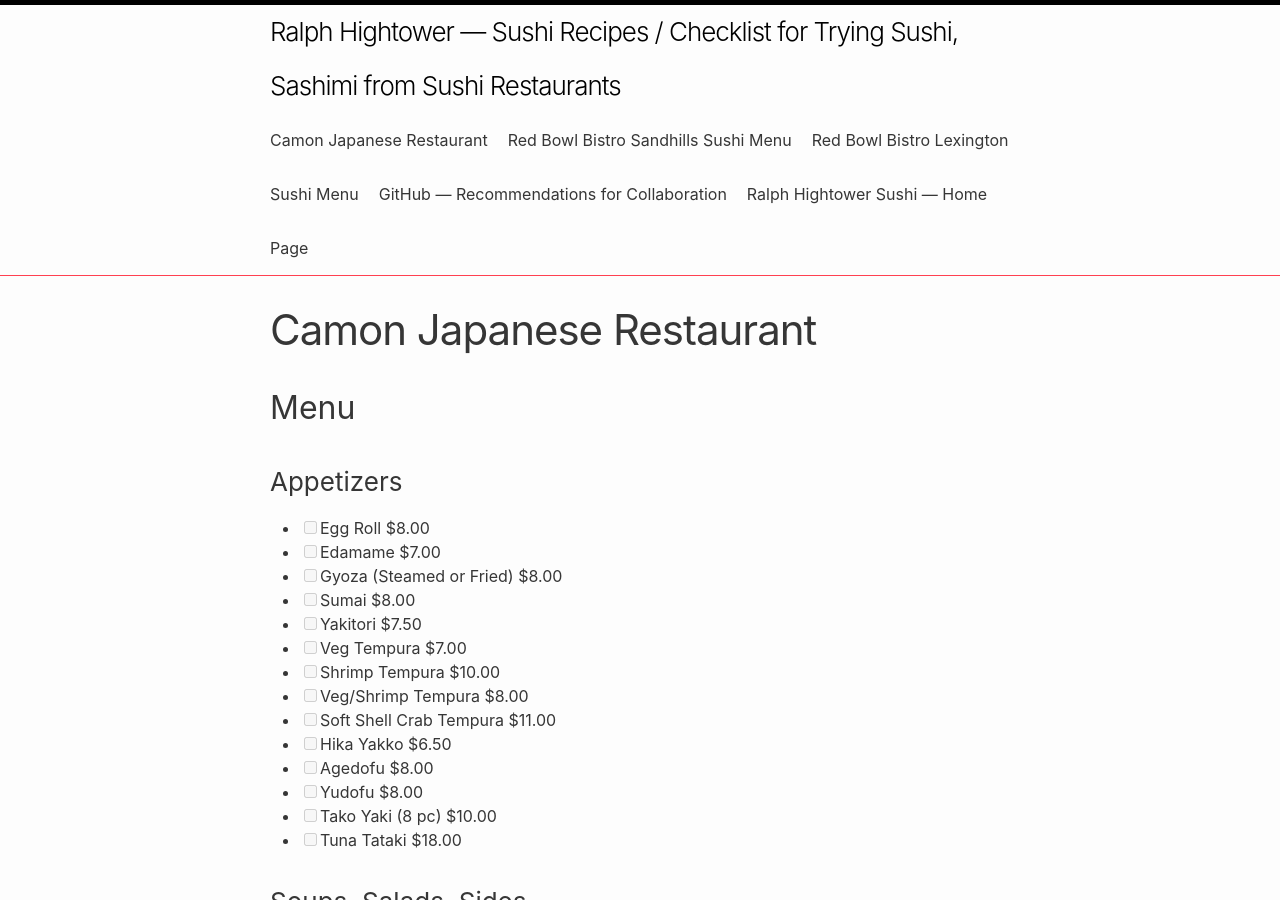
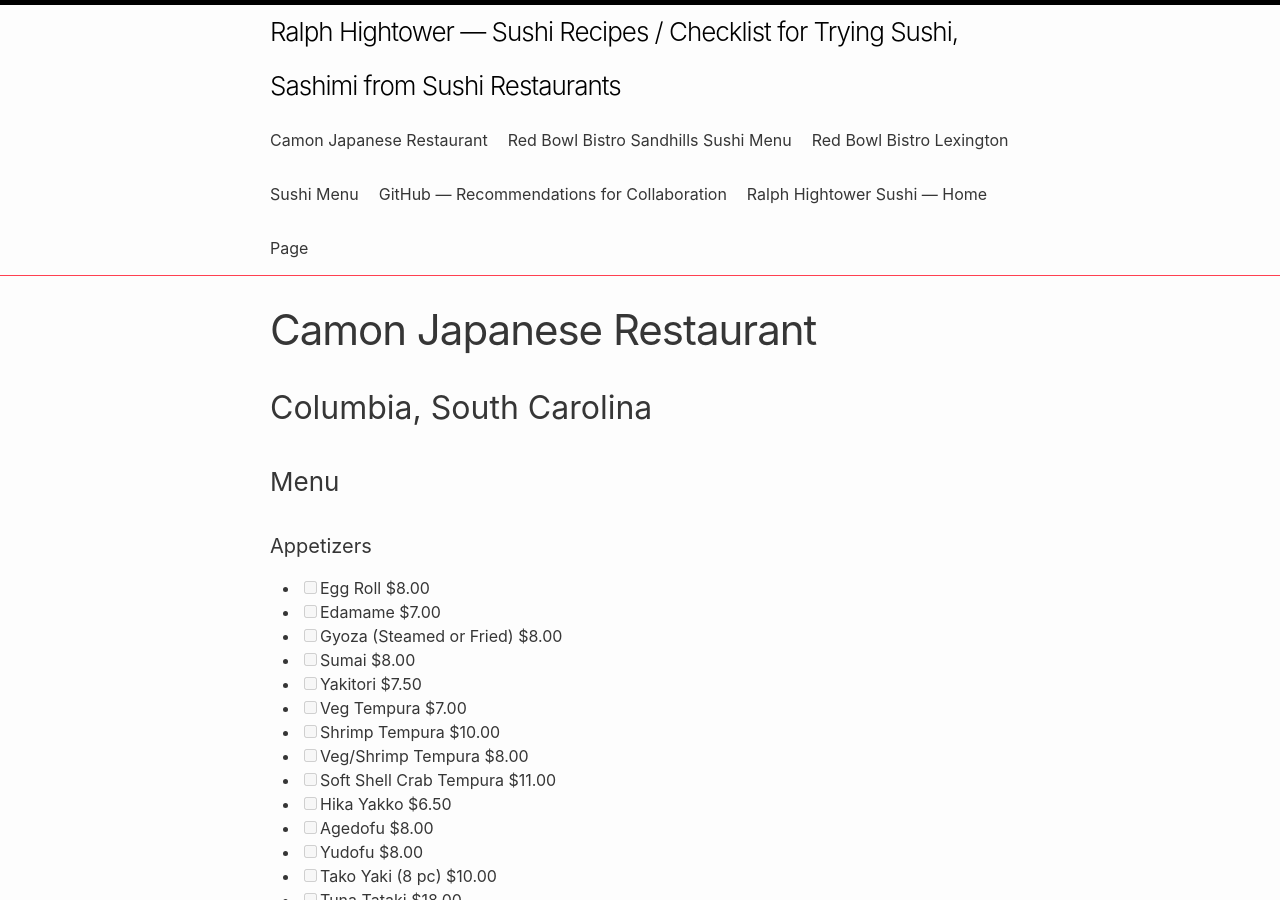
Before and after one commit to RalphHightower/Sushi, a Jekyll site: the page built from SC/Columbia/CamonJapanese.md, in a window 1280 px wide and 900 px high. Built offline with Jekyll 4.4.1, drawn with Linux system fonts in a browser that asks for light colours; our own code applies the rules of GitHub Pages for plain Markdown files.

Commit message:
[docs](web): Update CamonJapanese.md(H2: City, Increase Headers)
Signed-off-by: Ralph Hightower <32745442+RalphHightower@users.noreply.github.com>

```diff
--- a/SC/Columbia/CamonJapanese.md
+++ b/SC/Columbia/CamonJapanese.md
@@ -1,8 +1,10 @@
 # [Camon Japanese Restaurant](https://www.camonjapaneserestaurant.com/)
 
-## Menu
+## Columbia, South Carolina
 
-### Appetizers
+### Menu
+
+#### Appetizers
 
 - [ ] Egg Roll $8.00
 - [ ] Edamame $7.00
@@ -19,7 +21,7 @@
 - [ ] Tako Yaki (8 pc) $10.00
 - [ ] Tuna Tataki $18.00
 
-### Soups, Salads, Sides
+#### Soups, Salads, Sides
 
 - [ ] Misoshiru $3.50
 - [ ] Osumashi $3.50
@@ -29,7 +31,7 @@
 - [ ] Steamed White Rice $3.00
 - [ ] Sushi Rice $4.00
 
-### Nigiri 2pc/Sashimi 5pc
+#### Nigiri 2pc/Sashimi 5pc
 
 - [ ] Scallop $8.00/$20.00
 - [ ] Tilapia $6.00/$15.00
@@ -48,7 +50,7 @@
 - [ ] Unagi (Eel) $8.00/$20.00
 - [ ] Anago (Sea Eel) $10.00/$25.00
 
-### Makimono- Camon House Rolls
+#### Makimono- Camon House Rolls
 - [ ] Tekka (Tuna Roll) $7.00
 - [ ] Sake (Salmon Roll) $7.00
 - [ ] Hamachi (Yellowtail Roll) $7.00
@@ -59,7 +61,7 @@
 - [ ] Eel Roll $10.00
 - [ ] Philadelphia Roll $9.50
 
-### Makimono- Veggie Rolls
+#### Makimono- Veggie Rolls
 
 - [ ] Spicy Tempura Asparagus Roll $6.00
 - [ ] Veggie Tempura Roll $8.50
@@ -83,7 +85,7 @@
 - [ ] Spider Roll $12.00
 - [ ] Dragon Roll Special $17.00
 
-### Entrees
+#### Entrees
 
 - [ ] Tempura Udon/Soba $20.00
 - [ ] Tonkatsu Japanese Curry $22.00
@@ -100,7 +102,7 @@
 - [ ] Tonkatsu $20.00
 - [ ] Sarua Soba $10.00
 
-### Dessert
+#### Dessert
 
 - [ ] Mochi Ice Cream (assorted flavors) $3.25
 - [ ] Vanilla Ice Cream with Azuki Bean $3.50
```
